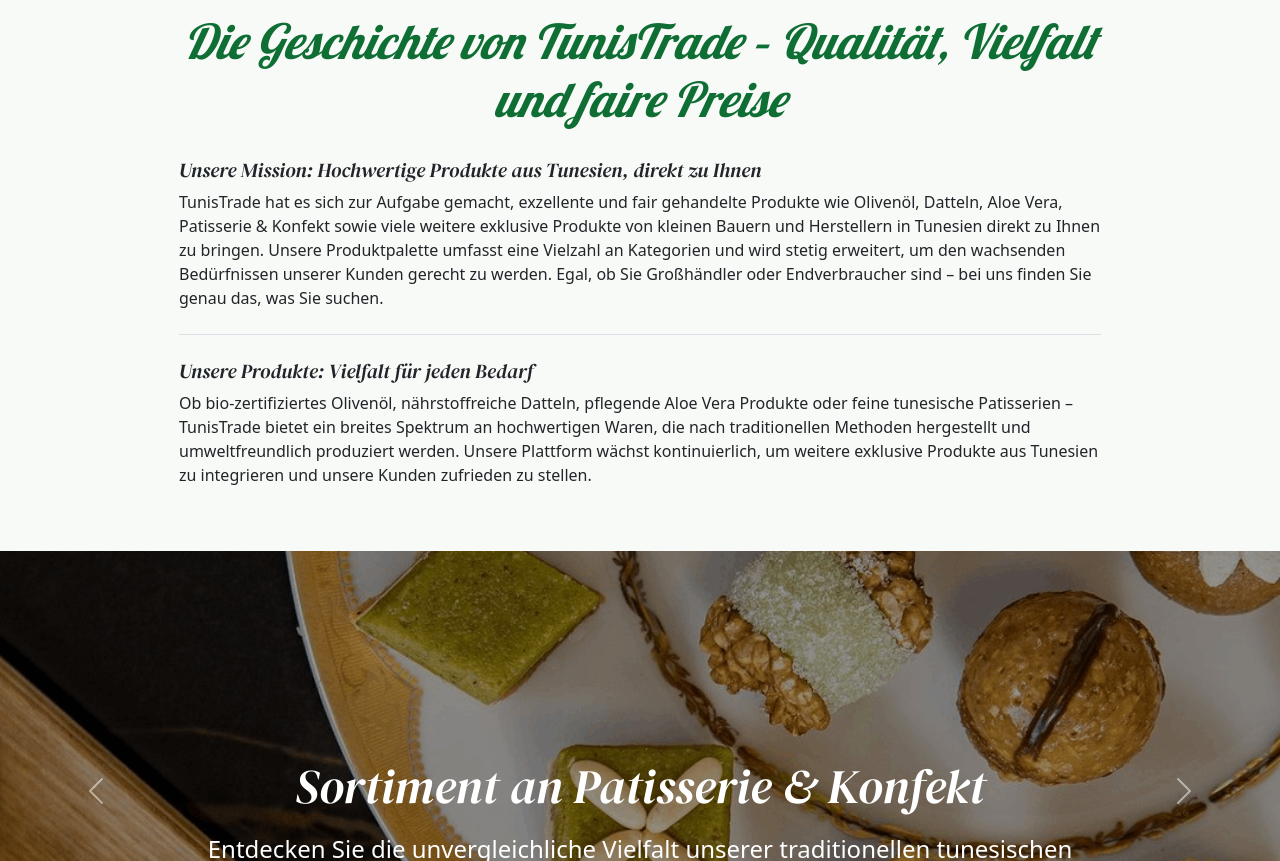
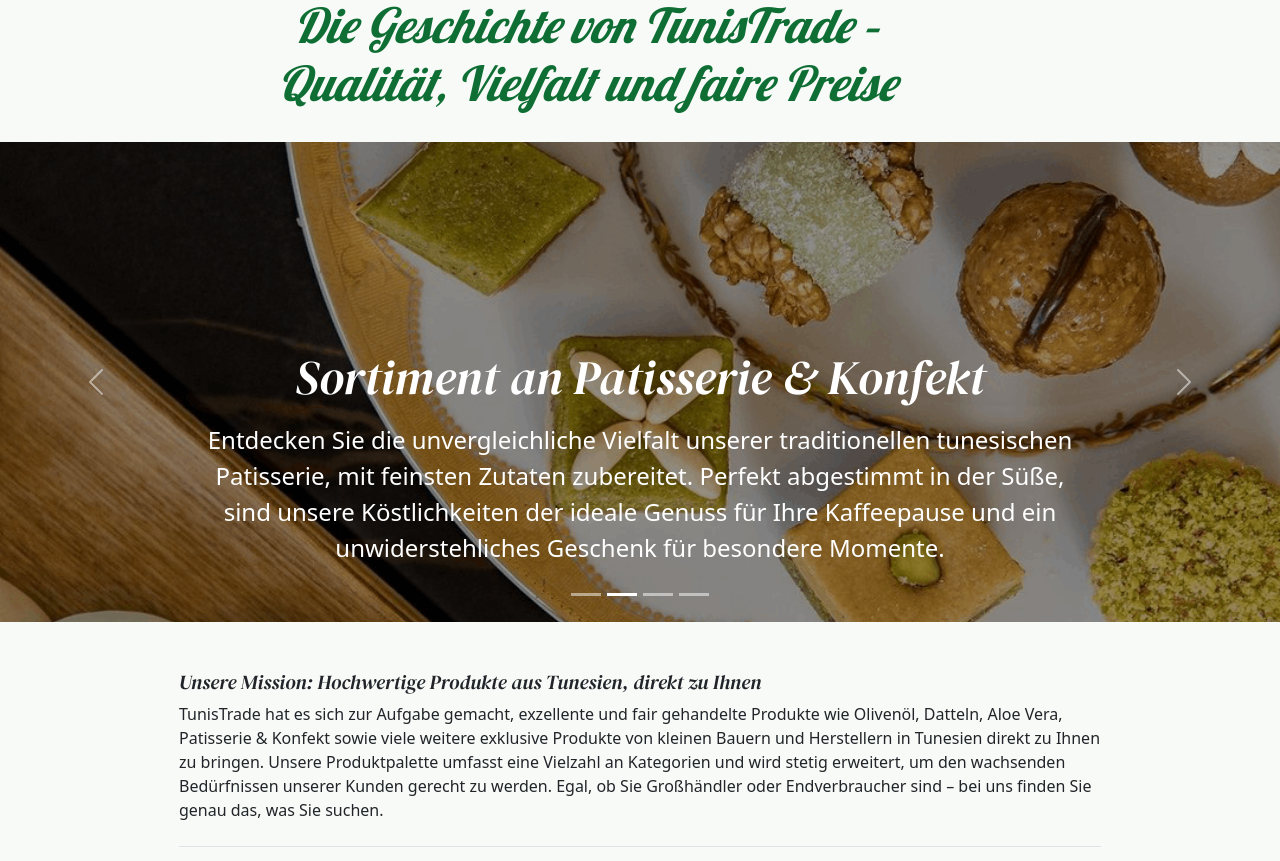
Before and after one commit to Mohamed-Amine-Dogui/tunistrade-pages, a plain HTML site: page index.html in a window 1280 px wide. Shown: the part 91-952 px from the top of the page. Drawn offline with nearby package versions, Linux system fonts and the light colour scheme.

Commit message:
update index.html

```diff
--- a/index.html
+++ b/index.html
@@ -75,40 +75,15 @@
         </div>
     </nav>
 
-    <!-- Über uns Start -->
-    <div class="container-xxl py-5">
-        <div class="container">
-            <div class="row g-5">
-                <div class="col-10 offset-1 wow fadeIn" data-wow-delay="0.5s">
-                    <div class="section-title">
-                        <h3 class="display-5 fw-medium fst-italic">Die Geschichte von TunisTrade – Qualität, Vielfalt
-                            und faire Preise</h3>
-                    </div>
-                    <div class="mb-4">
-                        <h5>Unsere Mission: Hochwertige Produkte aus Tunesien, direkt zu Ihnen</h5>
-                        <p>TunisTrade hat es sich zur Aufgabe gemacht, exzellente und fair gehandelte Produkte wie
-                            Olivenöl, Datteln, Aloe Vera, Patisserie & Konfekt sowie viele weitere exklusive Produkte
-                            von kleinen Bauern und Herstellern in Tunesien direkt zu Ihnen zu bringen. Unsere
-                            Produktpalette umfasst eine Vielzahl an Kategorien und wird stetig erweitert, um den
-                            wachsenden Bedürfnissen unserer Kunden gerecht zu werden. Egal, ob Sie Großhändler oder
-                            Endverbraucher sind – bei uns finden Sie genau das, was Sie suchen.
-                        </p>
-                    </div>
-                    <div class="border-top mb-4"></div>
-                    <div>
-                        <h5>Unsere Produkte: Vielfalt für jeden Bedarf</h5>
-                        <p>Ob bio-zertifiziertes Olivenöl, nährstoffreiche Datteln, pflegende Aloe Vera Produkte oder
-                            feine tunesische Patisserien – TunisTrade bietet ein breites Spektrum an hochwertigen Waren,
-                            die nach traditionellen Methoden hergestellt und umweltfreundlich produziert werden. Unsere
-                            Plattform wächst kontinuierlich, um weitere exklusive Produkte aus Tunesien zu integrieren
-                            und unsere Kunden zufrieden zu stellen.</p>
-                    </div>
-                </div>
-            </div>
+    <!-- Title Start -->
+    <div id="id_title" class="col-10 offset-1 col-md-7 offset-md-2 title-section">
+        <div class="section-title">
+            <h3 class="display-5 fw-medium fst-italic">Die Geschichte von TunisTrade – Qualität, Vielfalt und faire
+                Preise</h3>
         </div>
     </div>
 
-    <!-- Über uns Ende -->
+    <!-- Title End -->
 
     <!-- Carousel Start -->
     <div id="id_carousel" class="carousel slide" data-bs-ride="carousel">
@@ -166,6 +141,39 @@
     </div>
 
     <!-- Carousel Ende -->
+
+    <!-- Über uns Start -->
+    <div class="container-xxl py-5">
+        <div class="container">
+            <div class="row g-5">
+                <div class="col-10 offset-1 wow fadeIn" data-wow-delay="0.5s">
+                    <div class="mb-4">
+                        <h5>Unsere Mission: Hochwertige Produkte aus Tunesien, direkt zu Ihnen</h5>
+                        <p>TunisTrade hat es sich zur Aufgabe gemacht, exzellente und fair gehandelte Produkte wie
+                            Olivenöl, Datteln, Aloe Vera, Patisserie & Konfekt sowie viele weitere exklusive Produkte
+                            von kleinen Bauern und Herstellern in Tunesien direkt zu Ihnen zu bringen. Unsere
+                            Produktpalette umfasst eine Vielzahl an Kategorien und wird stetig erweitert, um den
+                            wachsenden Bedürfnissen unserer Kunden gerecht zu werden. Egal, ob Sie Großhändler oder
+                            Endverbraucher sind – bei uns finden Sie genau das, was Sie suchen.
+                        </p>
+                    </div>
+                    <div class="border-top mb-4"></div>
+                    <div>
+                        <h5>Unsere Produkte: Vielfalt für jeden Bedarf</h5>
+                        <p>Ob bio-zertifiziertes Olivenöl, nährstoffreiche Datteln, pflegende Aloe Vera Produkte oder
+                            feine tunesische Patisserien – TunisTrade bietet ein breites Spektrum an hochwertigen Waren,
+                            die nach traditionellen Methoden hergestellt und umweltfreundlich produziert werden. Unsere
+                            Plattform wächst kontinuierlich, um weitere exklusive Produkte aus Tunesien zu integrieren
+                            und unsere Kunden zufrieden zu stellen.</p>
+                    </div>
+                </div>
+            </div>
+        </div>
+    </div>
+
+    <!-- Über uns Ende -->
+
+
 
 
     <div class="separator-line mb-4 mx-auto"></div>
--- a/static/css/index.css
+++ b/static/css/index.css
@@ -307,3 +307,14 @@ a {
 h4 {
     margin-top: auto; /* Push the heading to the bottom */
 }
+
+
+/* Adjust space between the navbar and the title */
+#navbar {
+    margin-bottom: 1rem; /* Increase space below navbar, adjust as needed */
+}
+
+/* Optional: adjust the space at the top of the title */
+#id_title {
+    margin-top: 2rem; /* Adjust the space as needed */
+}
```
